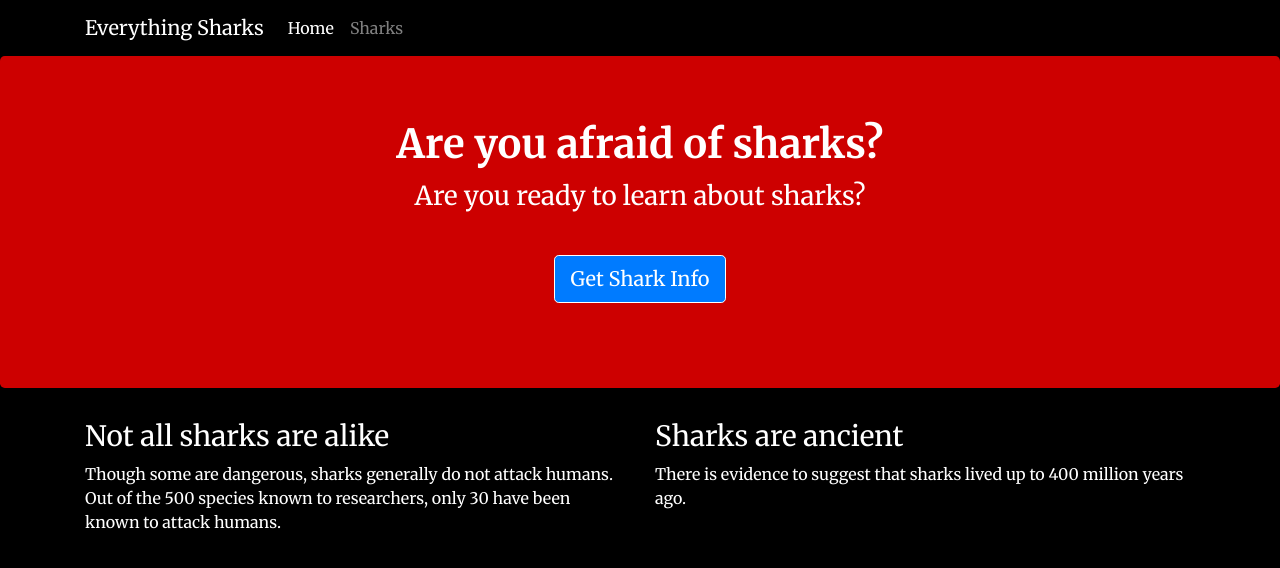
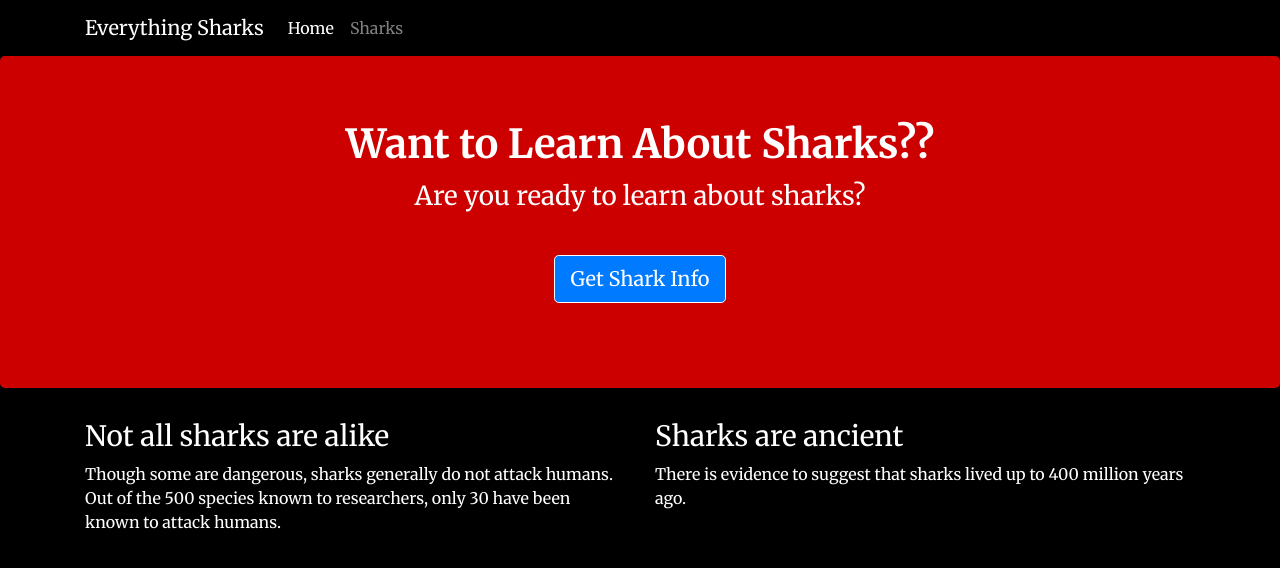
Before and after one commit to luizhpriotto/AMcom, a website: page node-project/views/index.html in a window 1280 px wide. Drawn offline with nearby package versions, Linux system fonts and the light colour scheme.

Commit message:
Update index.html

```diff
--- a/node-project/views/index.html
+++ b/node-project/views/index.html
@@ -27,7 +27,7 @@
     </nav>
     <div class="jumbotron">
         <div class="container">
-            <h1>Are you afraid of sharks?</h1>
+            <h1>Want to Learn About Sharks??</h1>
             <p>Are you ready to learn about sharks?</p>
             <br>
             <p><a class="btn btn-primary btn-lg" href="/sharks" role="button">Get Shark Info</a>
```
